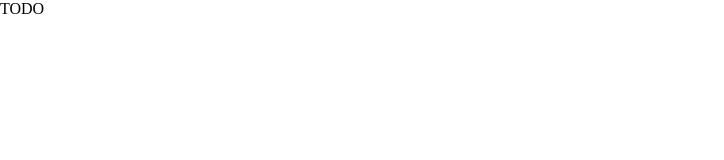
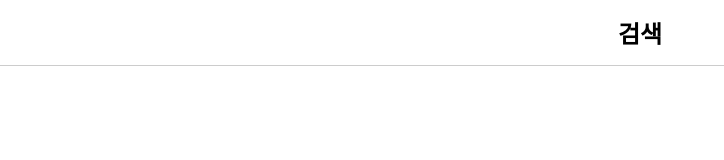
Before and after one commit to mg5566/Hello_React, a React app in the folder 3-component/: page / in a window 1280 px wide. Shown: the top 160 px of the page, without its empty margins (0-724 px from the left). Built offline with nearby package versions, Linux system fonts and the light colour scheme.

Commit message:
feat: apply Header component to App component

```diff
--- a/3-component/src/App.js
+++ b/3-component/src/App.js
@@ -1,9 +1,13 @@
+
 import React from "react";
+import Header from "./Header.js";
 
 export default class App extends React.Component {
   render() {
     return (
-      <>TODO</>
+      <>
+        <Header />
+      </>
     );
   }
 }
```
